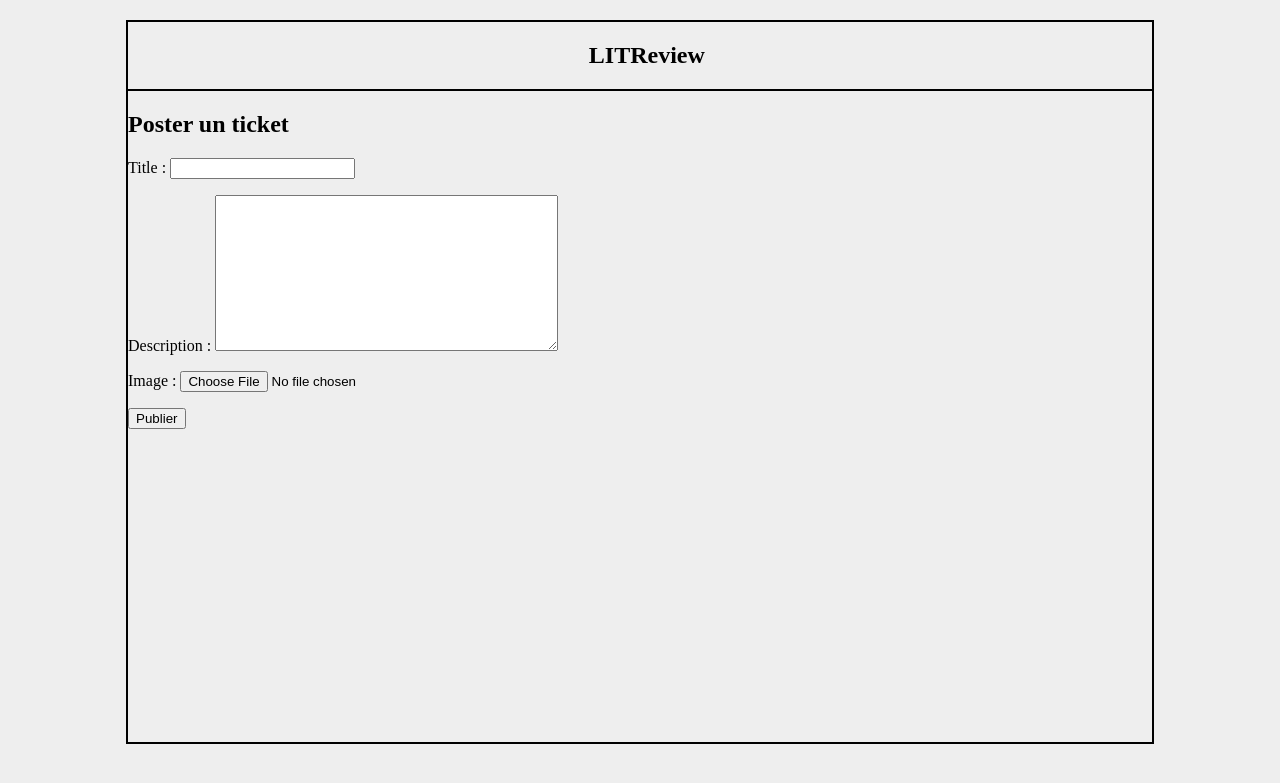
After one commit to Nicolas-Frenay/P9_application_web, a Django app: page /create_ticket/ in a window 1280 px wide. The commit adds this page. Shown: the top 783 px of the page. Run offline with Django 3.2, Linux system fonts and the light colour scheme.

Commit message:
create tickets and review forms. ticket appears on homepage

```diff
--- a/LITReview/urls.py
+++ b/LITReview/urls.py
@@ -17,6 +17,7 @@ from django.contrib import admin
 from django.urls import path, include
 import review.views
 from django.contrib.auth.views import (LoginView, LogoutView)
+from django.conf import settings
 
 
 urlpatterns = [
@@ -29,4 +30,10 @@ urlpatterns = [
     path('signup/', review.views.signup, name='signup'),
     path('posts/', review.views.posts, name = 'posts'),
     path('subs/', review.views.subs, name = 'subs'),
+    path('create_ticket/', review.views.create_ticket, name='create_ticket'),
+    path('create_review/', review.views.create_review, name='create_review'),
 ]
+
+if settings.DEBUG:
+    from django.conf.urls.static import static
+    urlpatterns += static(settings.MEDIA_URL,document_root=settings.MEDIA_ROOT)
--- a/review/forms.py
+++ b/review/forms.py
@@ -1,8 +1,24 @@
 from django.contrib.auth import get_user_model
 from django.contrib.auth.forms import UserCreationForm
 from django import forms
+from . import models
 
 class SignUpForm(UserCreationForm):
     class Meta(UserCreationForm.Meta):
         model = get_user_model()
         fields = ('username',)
+
+
+class ReviewForm(forms.ModelForm):
+    post_review = forms.BooleanField(widget=forms.HiddenInput, initial=True)
+    class Meta:
+        model = models.Review
+        # TODO ajouter titre du ticket
+        fields=['rating', 'headline', 'body']
+
+
+class TicketForm(forms.ModelForm):
+    post_ticket = forms.BooleanField(widget=forms.HiddenInput, initial=True)
+    class Meta:
+        model = models.Ticket
+        fields = ['title', 'description', 'image']
--- a/review/models.py
+++ b/review/models.py
@@ -1,6 +1,7 @@
 from django.db import models
 from django.conf import settings
 from django.core.validators import MaxValueValidator, MinValueValidator
+from PIL import Image
 
 
 class Ticket(models.Model):
@@ -9,6 +10,17 @@ class Ticket(models.Model):
     user = models.ForeignKey(to=settings.AUTH_USER_MODEL, on_delete=models.CASCADE)
     image = models.ImageField(null=True, blank=True)
     time_created = models.DateTimeField(auto_now_add=True)
+
+    IMAGE_MAX_SIZE = (150, 150)
+
+    def resize_image(self):
+        image = Image.open(self.image)
+        image.thumbnail(self.IMAGE_MAX_SIZE)
+        image.save(self.image.path)
+
+    def save(self, *args, **kwargs ):
+        super().save(*args, **kwargs)
+        self.resize_image()
 
 
 class Review(models.Model):
--- /dev/null
+++ b/review/templates/review/create_ticket.html
@@ -0,0 +1,11 @@
+{% extends 'base.html' %}
+{% block content %}
+<h2>Poster un ticket</h2>
+<form method="post" enctype="multipart/form-data">
+    {{ ticket_form.as_p }}
+    {% csrf_token %}
+    <button type="submit">Publier</button>
+</form>
+
+
+{% endblock %}
--- a/review/templates/review/home.html
+++ b/review/templates/review/home.html
@@ -1,4 +1,9 @@
 {% extends 'base.html' %}
 {% block content %}
 <h1>page home</h1>
+<a href="{% url 'create_ticket' %}"><button>Demander une critique</button></a>
+<a href="{% url 'create_review' %}"><button>Créer une critique</button></a>
+{% for ticket in tickets %}
+    {% include 'review/partials/ticket_snippet.html' with ticket=ticket %}
+{% endfor %}
 {% endblock %}
--- a/review/templates/review/partials/signup_snippet.html
+++ b/review/templates/review/partials/signup_snippet.html
@@ -1,6 +1,4 @@
 <div class="sign_snip">
     <h2> Inscrivez-vous maintenant !</h2>
-    <form method="get" action="{% url 'signup' %}">
-        <button type="submit">S'inscrire</button>
-    </form>
+        <a href="{% url 'signup' %}"><button type="submit">S'inscrire</button></a>
 </div>
--- a/review/views.py
+++ b/review/views.py
@@ -1,7 +1,7 @@
 from django.shortcuts import render, redirect
 from django.conf import settings
 from django.contrib.auth import login
-from. import forms
+from . import forms, models
 
 
 def default(request):
@@ -11,15 +11,17 @@ def default(request):
         form = forms.SignUpForm(request.POST)
 
         if form.is_valid():
-            user = form.save()
-            # auto-loging user
+            form.save()
+            # auto-login user
             login(request.user)
             return redirect(settings.LOGIN_REDIRECT_URL)
 
     return render(request, 'review/login.html', {'form': form})
 
 def home(request):
-    return render(request, 'review/home.html')
+    tickets = models.Ticket.objects.all()
+    context = {'tickets': tickets}
+    return render(request, 'review/home.html', context)
 
 def signup(request):
     form = forms.SignUpForm()
@@ -39,3 +41,29 @@ def posts(request):
 
 def subs(request):
     return render(request, 'review/subs.html')
+
+def create_ticket(request):
+    ticket_form = forms.TicketForm()
+    if request.method == 'POST':
+        ticket_form = forms.TicketForm(request.POST, request.FILES)
+        if ticket_form.is_valid():
+            ticket = ticket_form.save(commit=False)
+            ticket.user = request.user
+            ticket.save()
+            return redirect('home')
+
+    context = {'ticket_form': ticket_form}
+    return render(request, 'review/create_ticket.html', context)
+
+def create_review(request):
+    review_form = forms.ReviewForm()
+    if request.method == 'POST':
+        review_form = forms.ReviewForm(request.POST)
+        if review_form.is_valid():
+            review = review_form.save(commit=False)
+            review.user = request.user
+            review.save()
+            return redirect('home')
+
+    context = {'review_form': review_form}
+    return render(request, 'review/create_review.html', context)
--- a/static/style.css
+++ b/static/style.css
@@ -6,10 +6,15 @@ html {
 
 body {
   width: 80%;
-  height: 80%;
+  height: 90%;
   margin: auto;
   border: solid 2px;
   margin-top: 20px;
+}
+
+.content {
+  height: 90%;
+  overflow: scroll;
 }
 
 .nav {
@@ -48,4 +53,17 @@ body {
   text-align: center;
 }
 
+.signup_page {
+  width: 58%;
+  margin: auto;
+  margin-top: 40px;
+  text-align: center;
+}
+.signup_page span {
+  display: none;
+}
+.signup_page ul {
+  text-align: left;
+}
+
 /*# sourceMappingURL=style.css.map */
--- a/templates/base.html
+++ b/templates/base.html
@@ -20,7 +20,8 @@
         </ul>
     </nav>
     <body>
-    {% block content %}
-    {% endblock %}
+        <div class="content">
+    {% block content %}{% endblock %}
+        </div>
     </body>
 </html>
```
Also changed, not shown: review/templates/review/create_review.html (added, +11 -0 lines), review/templates/review/partials/ticket_snippet.html (added, +7 -0 lines), review/templates/review/signup.html (+7 -1 lines), db.sqlite3, media/Image_1_gC75e0m.jpg (added), media/It.jpg (added), media/Misery.jpg (added).
